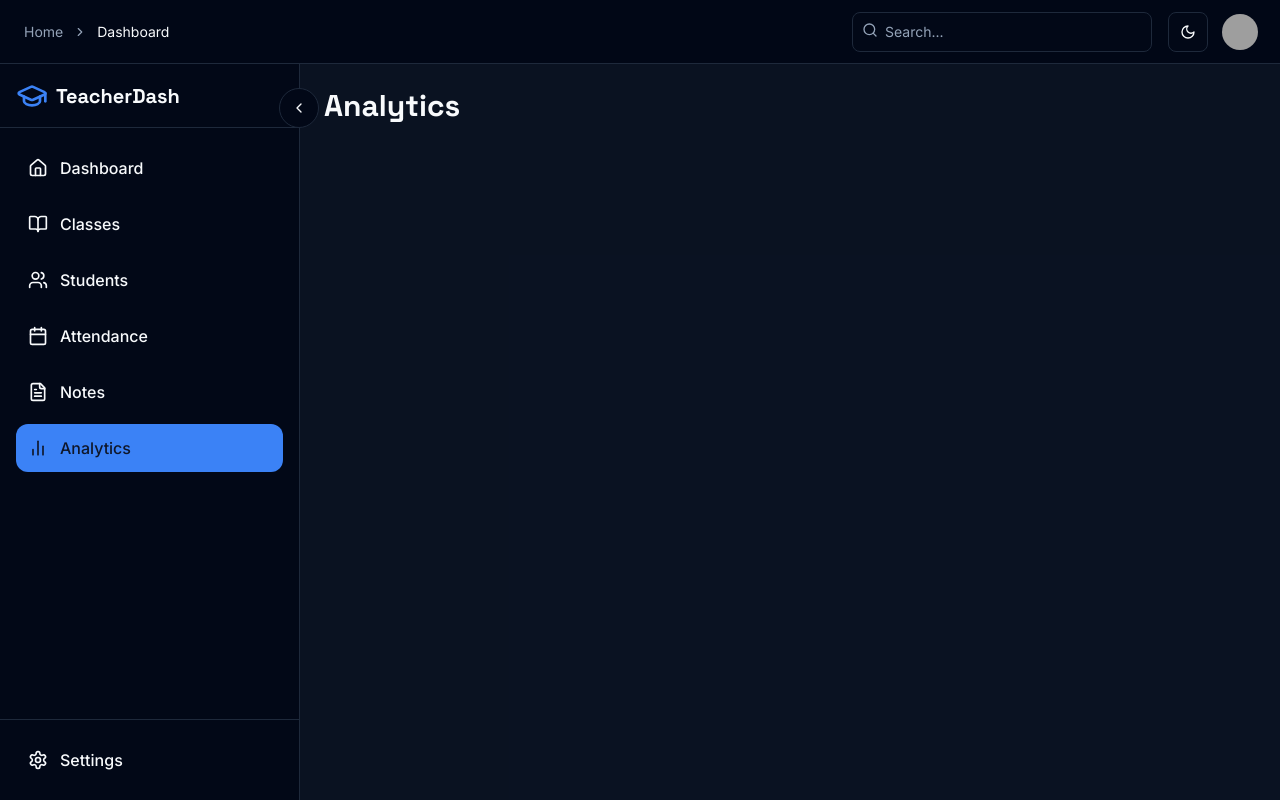
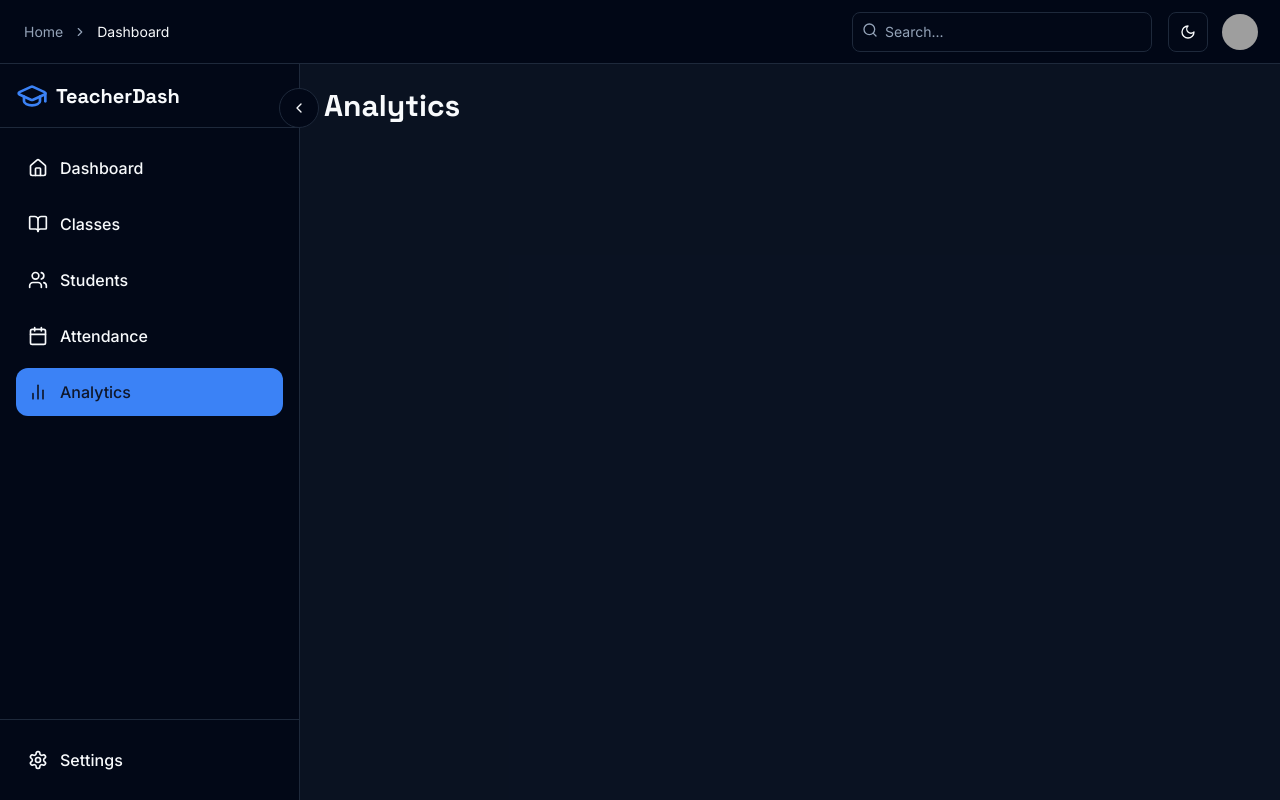
Before and after one commit to mandaleen/ms, a React (Vite) app: page /analytics in a window 1280 px wide. Built offline with nearby package versions, Linux system fonts and the light colour scheme; grey boxes are pictures that could not be loaded.

Commit message:
[dyad] Removed the 'Notes' tab from the sidebar - wrote 2 file(s), deleted 1 file(s)

```diff
--- a/src/App.tsx
+++ b/src/App.tsx
@@ -10,7 +10,6 @@ import Dashboard from "./pages/Dashboard";
 import Classes from "./pages/Classes";
 import Students from "./pages/Students";
 import Attendance from "./pages/Attendance";
-import Notes from "./pages/Notes";
 import Analytics from "./pages/Analytics";
 import Settings from "./pages/Settings";
 import NotFound from "./pages/NotFound";
@@ -30,7 +29,6 @@ const App = () => (
               <Route path="/classes" element={<Classes />} />
               <Route path="/students" element={<Students />} />
               <Route path="/attendance" element={<Attendance />} />
-              <Route path="/notes" element={<Notes />} />
               <Route path="/analytics" element={<Analytics />} />
               <Route path="/settings" element={<Settings />} />
             </Route>
--- a/src/components/layout/Sidebar.tsx
+++ b/src/components/layout/Sidebar.tsx
@@ -1,16 +1,14 @@
 import { NavLink } from "react-router-dom";
-import { BookOpen, GraduationCap, Home, Users, Calendar, FileText, BarChart2, Settings, ChevronLeft, ChevronRight } from "lucide-react";
+import { BookOpen, GraduationCap, Home, Users, Calendar, BarChart2, Settings, ChevronLeft, ChevronRight } from "lucide-react";
 import { Button } from "@/components/ui/button";
 import { useState } from "react";
 import { AnimatePresence, motion } from "framer-motion";
-import { Avatar, AvatarFallback, AvatarImage } from "@/components/ui/avatar";
 
 const navItems = [
   { name: "Dashboard", path: "/", icon: Home },
   { name: "Classes", path: "/classes", icon: BookOpen },
   { name: "Students", path: "/students", icon: Users },
   { name: "Attendance", path: "/attendance", icon: Calendar },
-  { name: "Notes", path: "/notes", icon: FileText },
   { name: "Analytics", path: "/analytics", icon: BarChart2 },
 ];
 
--- a/src/pages/Notes.tsx
+++ /dev/null
@@ -1,6 +0,0 @@
-const Notes = () => (
-  <div>
-    <h1 className="text-3xl font-bold font-display">Notes</h1>
-  </div>
-);
-export default Notes;
```
